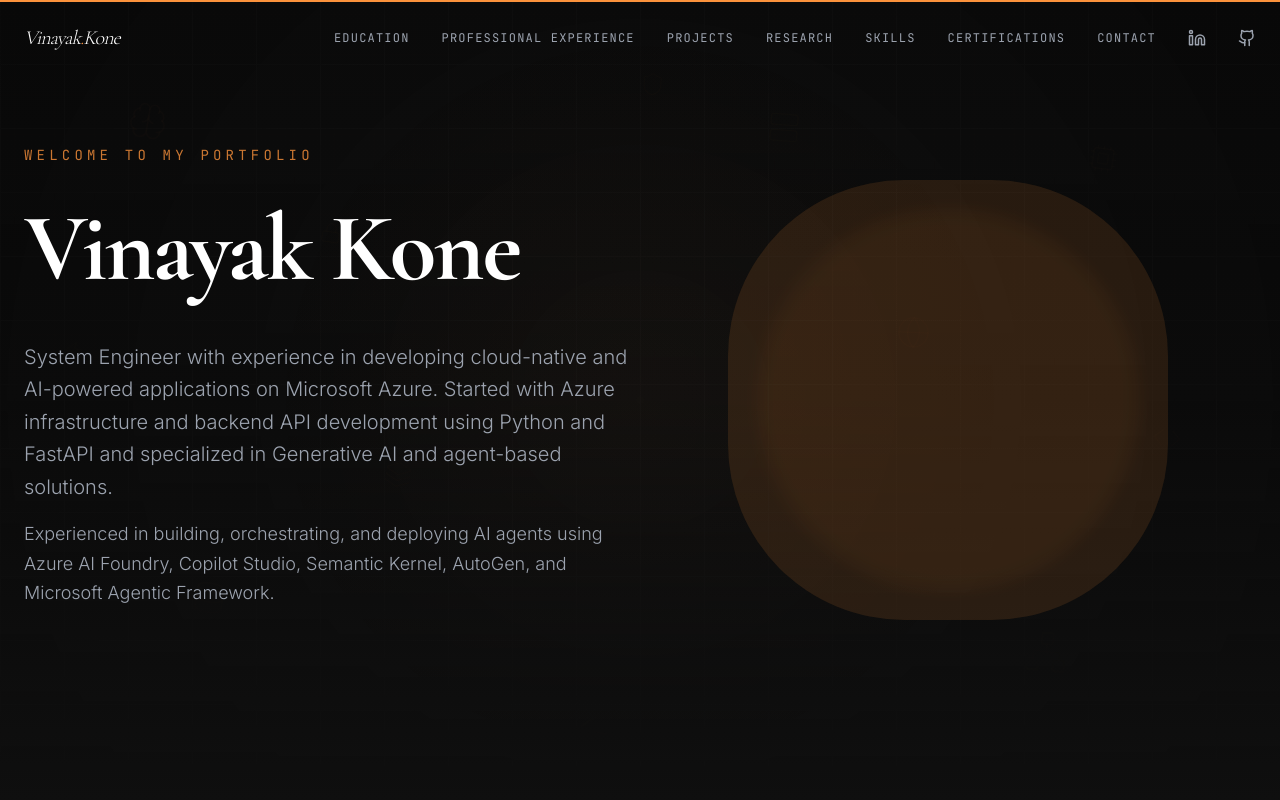
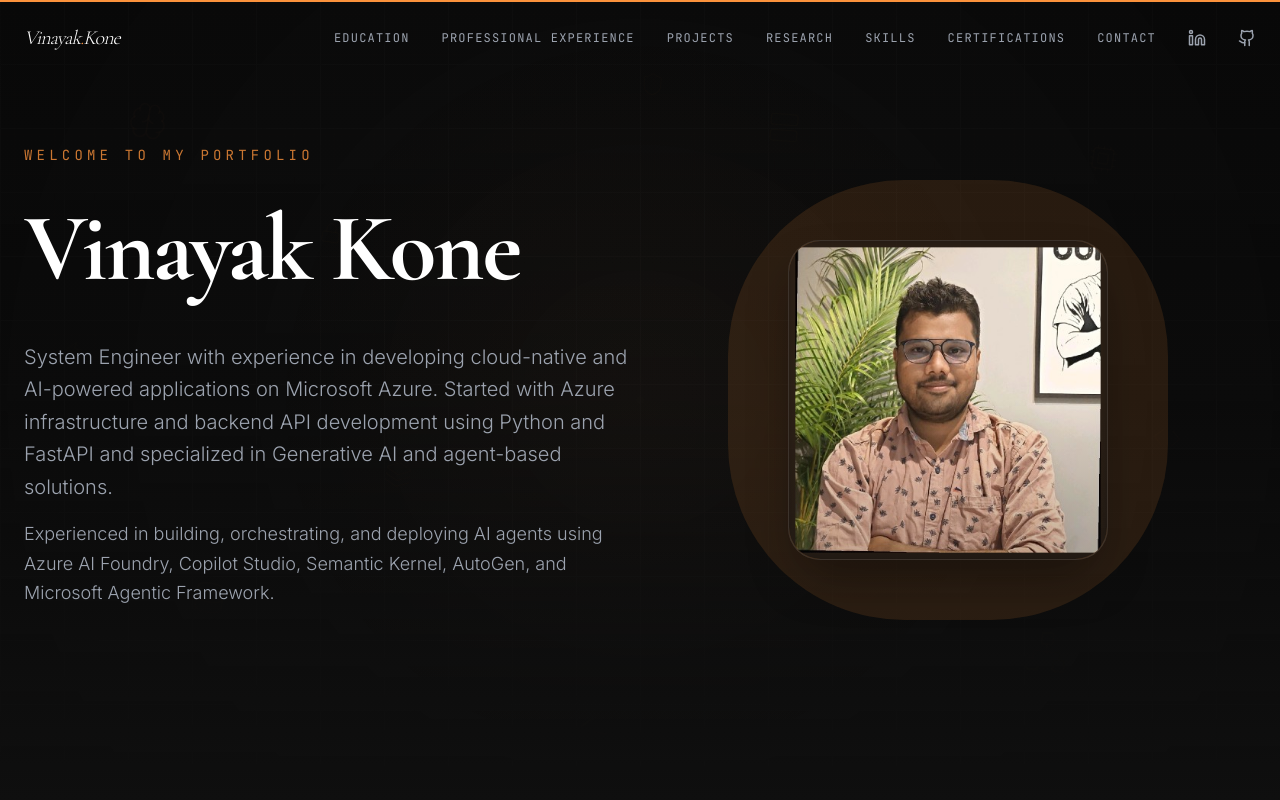
Before and after one commit to vinayak-k24/portfolio, a Next.js app: page / in a window 1280 px wide. Shown: the top 800 px of the page. Built offline with nearby package versions, Linux system fonts and the light colour scheme.

Commit message:
Update portfolio title and enhance Hero component with profile image

```diff
--- a/app/layout.tsx
+++ b/app/layout.tsx
@@ -22,7 +22,7 @@ const cormorant = Cormorant_Garamond({
 });
 
 export const metadata: Metadata = {
-  title: 'Intelligent Systems Portfolio',
+  title: 'Vinayak Kone Portfolio',
   description: 'Exploring intelligent systems, data architectures, and emerging technologies.',
 };
 
--- a/components/Hero.tsx
+++ b/components/Hero.tsx
@@ -2,6 +2,7 @@
 
 import React from 'react';
 import { motion } from 'motion/react';
+import Image from 'next/image';
 import { ArrowRight } from 'lucide-react';
 
 export default function Hero() {
@@ -41,9 +42,18 @@ export default function Hero() {
         </motion.div>
 
         <div className="flex-1 flex justify-center items-center relative">
-          {/* Organic Abstract Patterns - simplified (removed large square) */}
-          <div className="relative w-[260px] h-[260px] md:w-[320px] md:h-[320px] lg:w-[380px] lg:h-[380px] bg-accent/8 rounded-full filter blur-sm opacity-60" />
           <div className="absolute w-[320px] h-[320px] md:w-[380px] md:h-[380px] lg:w-[440px] lg:h-[440px] bg-accent/12 rounded-[40%] mix-blend-overlay" />
+          <div className="relative w-[220px] h-[220px] md:w-[280px] md:h-[280px] lg:w-[320px] lg:h-[320px] rounded-[2rem] overflow-hidden border border-white/10 shadow-2xl shadow-black/40 bg-secondary/50 backdrop-blur-sm">
+            <Image
+              src="/images/profile.jpg"
+              alt="Vinayak Kone"
+              fill
+              className="object-cover object-top scale-[0.96]"
+              priority
+            />
+            <div className="pointer-events-none absolute inset-0 bg-gradient-to-t from-background/25 via-transparent to-transparent" />
+            <div className="pointer-events-none absolute inset-0 ring-1 ring-accent/20 rounded-[2rem]" />
+          </div>
         </div>
       </div>
     </section>
```
